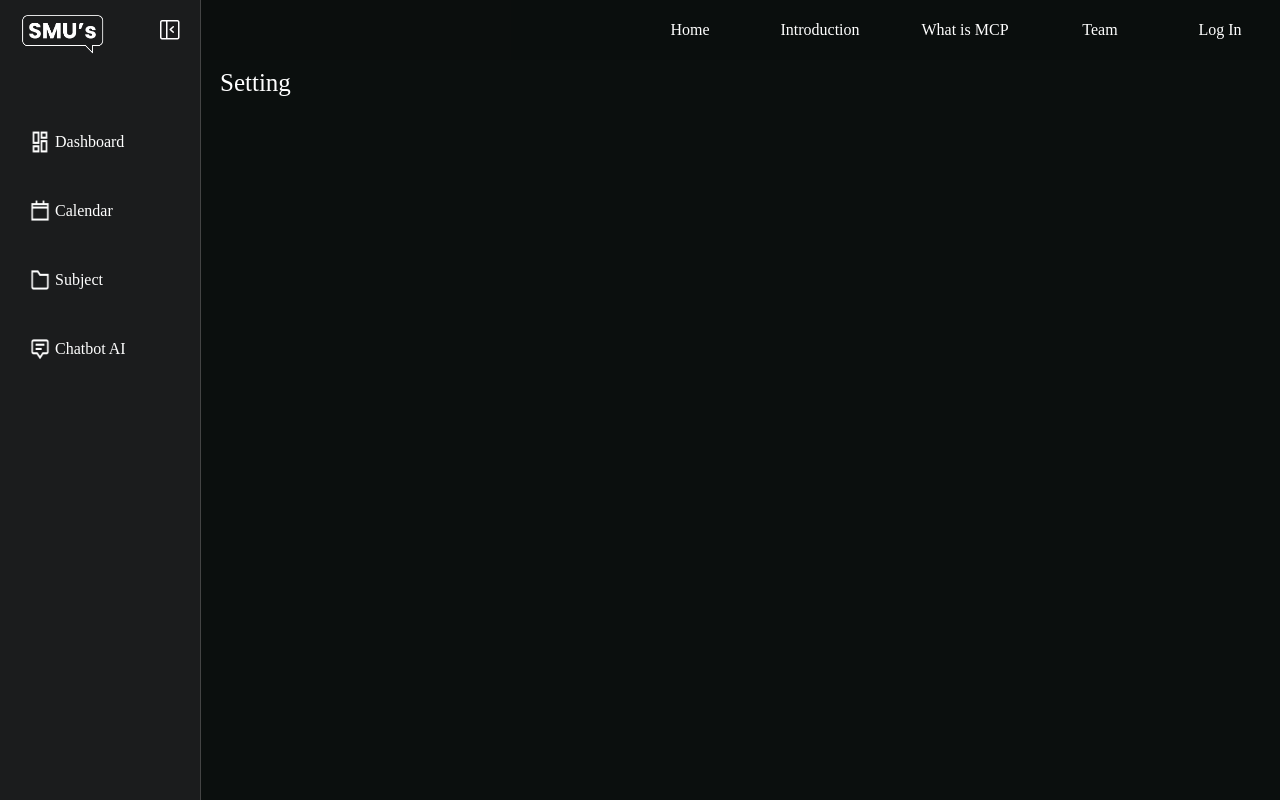
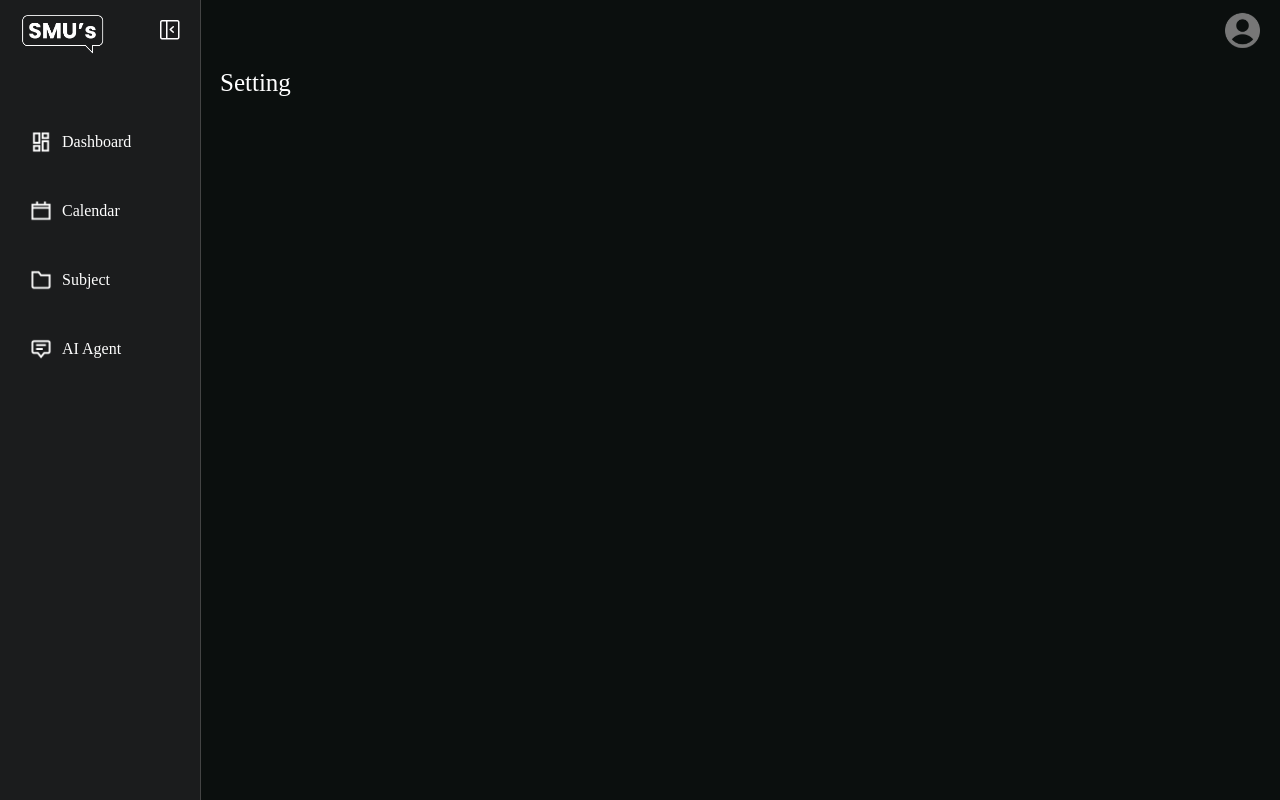
Before and after one commit to oneTeam-MCP/oneTeam_Frontend, a React (Vite) app: page /setting in a window 1280 px wide. Built offline with nearby package versions, Linux system fonts and the light colour scheme; a web font is replaced by a local one.

Commit message:
fix. UI 살짝 수정

```diff
--- a/src/App.css
+++ b/src/App.css
@@ -196,7 +196,7 @@ select {
 .nav_text {
   text-align: center;
   font-family: Suit-Regular;
-  font-size: 16px;
+  font-size: 18px;
   color: #fff;
   border-top: 2px solid transparent;
   border-bottom: 2px solid transparent;
--- a/src/components/nav.tsx
+++ b/src/components/nav.tsx
@@ -45,9 +45,8 @@ export default function Nav({ type }: NavProps) {
           display: "flex",
           justifyContent: "center",
           alignItems: "center",
-          backgroundColor: checkAuth
-            ? "rgba(11,15,14, 0)"
-            : "rgba(11,15,14, 0.85)",
+          backgroundColor:
+            type == "home" ? "rgba(11,15,14, 0.85)" : "rgba(11,15,14, 0)",
         }}
       >
         <div
@@ -80,41 +79,55 @@ export default function Nav({ type }: NavProps) {
             alignItems: "center",
           }}
         >
-          {!checkAuth ? (
+          {type == "home" ? (
             <>
               <div
                 className="nav_text"
                 onClick={() => scrollToSection("home")}
-                style={{ width: "120px" }}
+                style={{ width: "50px", margin: "30px" }}
               >
                 Home
               </div>
               <div
                 className="nav_text"
                 onClick={() => scrollToSection("introduction")}
-                style={{ width: "140px" }}
+                style={{ width: "100px", margin: "30px" }}
               >
                 Introduction
               </div>
               <div
                 className="nav_text"
                 onClick={() => scrollToSection("what_is_mcp")}
-                style={{ width: "150px" }}
+                style={{ width: "120px", margin: "30px" }}
               >
                 What is MCP
               </div>
               <div
                 className="nav_text"
                 onClick={() => scrollToSection("team")}
-                style={{ width: "120px" }}
+                style={{ width: "50px", margin: "30px" }}
               >
                 Team
               </div>
-              <Link to="/login">
-                <div className="nav_text" style={{ width: "120px" }}>
-                  Log In
-                </div>
-              </Link>
+              {!checkAuth ? (
+                <Link to="/login">
+                  <div
+                    className="nav_text"
+                    style={{ width: "60px", margin: "30px" }}
+                  >
+                    Log In
+                  </div>
+                </Link>
+              ) : (
+                <Link to="/dashboard">
+                  <div
+                    className="nav_text"
+                    style={{ width: "60px", margin: "30px" }}
+                  >
+                    Start
+                  </div>
+                </Link>
+              )}
             </>
           ) : (
             <>
--- a/src/components/side_nav.tsx
+++ b/src/components/side_nav.tsx
@@ -100,9 +100,9 @@ export default function SideNav({ type, open, setOpen }: NavProps) {
                     : "../icon/dashboard_enabled.png"
                 }
                 alt="dashboard"
-                style={{ width: "20px" }}
+                style={{ width: "22px", objectFit: "contain" }}
               />
-              <div style={{ marginLeft: "5px" }}>Dashboard</div>
+              <div style={{ marginLeft: "10px" }}>Dashboard</div>
             </div>
           </Link>
           <Link to="/calendar" style={{ textDecoration: "none" }}>
@@ -125,9 +125,9 @@ export default function SideNav({ type, open, setOpen }: NavProps) {
                     : "../icon/calendar_enabled.png"
                 }
                 alt="calendar"
-                style={{ width: "20px" }}
+                style={{ width: "22px", objectFit: "contain" }}
               />
-              <div style={{ marginLeft: "5px" }}>Calendar</div>
+              <div style={{ marginLeft: "10px" }}>Calendar</div>
             </div>
           </Link>
           <Link to="/subject" style={{ textDecoration: "none" }}>
@@ -150,9 +150,9 @@ export default function SideNav({ type, open, setOpen }: NavProps) {
                     : "../icon/subject_enabled.png"
                 }
                 alt="subject"
-                style={{ width: "20px" }}
+                style={{ width: "22px", objectFit: "contain" }}
               />
-              <div style={{ marginLeft: "5px" }}>Subject</div>
+              <div style={{ marginLeft: "10px" }}>Subject</div>
             </div>
           </Link>
           <Link to="/chatbot" style={{ textDecoration: "none" }}>
@@ -175,9 +175,9 @@ export default function SideNav({ type, open, setOpen }: NavProps) {
                     : "../icon/chatbot_enabled.png"
                 }
                 alt="chatbot"
-                style={{ width: "20px" }}
+                style={{ width: "22px", objectFit: "contain" }}
               />
-              <div style={{ marginLeft: "5px" }}>Chatbot AI</div>
+              <div style={{ marginLeft: "10px" }}>AI Agent</div>
             </div>
           </Link>
         </div>
--- a/src/tabs/home.tsx
+++ b/src/tabs/home.tsx
@@ -90,7 +90,7 @@ export default function Home() {
             <div
               style={{
                 fontFamily: "Suit-ExtraBold",
-                fontSize: "65px",
+                fontSize: "clamp(40px, 6vw, 65px)",
                 lineHeight: "1.5",
                 color: "#fff",
                 marginTop: "80px",
@@ -98,7 +98,7 @@ export default function Home() {
             >
               {fistText}
               <br />
-              <span style={{ fontSize: "50px" }}>
+              <span style={{ fontSize: "clamp(30px, 4.5vw, 50px)" }}>
                 {showSecond && secondText}
               </span>
             </div>
@@ -577,7 +577,7 @@ export default function Home() {
             flexDirection: "column",
             justifyContent: "center",
             alignItems: "center",
-            padding: "0 20px 30px",
+            padding: "0 0 30px",
           }}
         >
           <div
--- a/src/tabs/main/chatbot.tsx
+++ b/src/tabs/main/chatbot.tsx
@@ -371,7 +371,7 @@ export default function Chatbot() {
               marginBottom: "10px",
             }}
           >
-            Chatbot AI
+            AI Agent
           </div>
 
           <motion.div
```
